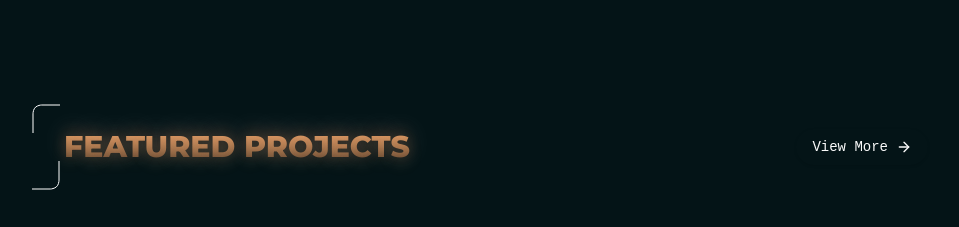
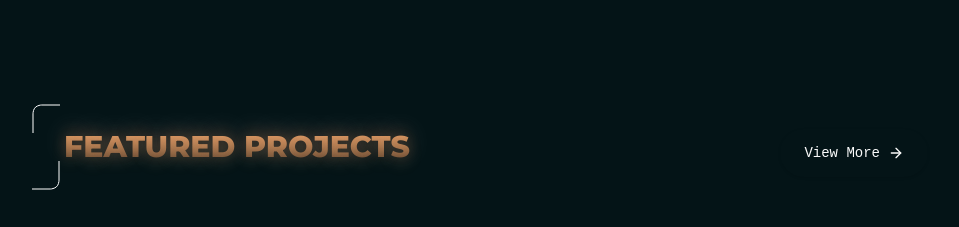
Before and after one commit to aimndz/portfolio, a Next.js app: page /home in a window 1280 px wide. Shown: the part 1920-2147 px from the top of the page, without its empty margins (160-1119 px from the left). Built offline with nearby package versions, Linux system fonts and the light colour scheme; a web font is replaced by a local one.

Commit message:
UI: Change view more button padding

```diff
--- a/src/components/sections/FeaturedProjects.tsx
+++ b/src/components/sections/FeaturedProjects.tsx
@@ -15,7 +15,7 @@ function FeaturedProjects() {
       <div className="flex justify-between ">
         <SectionTitle title="Featured Projects" />
         <Link href="/projects">
-          <Button className="bg-transparent hover:bg-s-default transition-all delay-75 ease-linear rounded-full">
+          <Button className="p-6 bg-transparent hover:bg-s-muted hover:text-accent-100 transition-all delay-75 ease-linear rounded-full">
             View More <ArrowRight />{" "}
           </Button>
         </Link>
```
